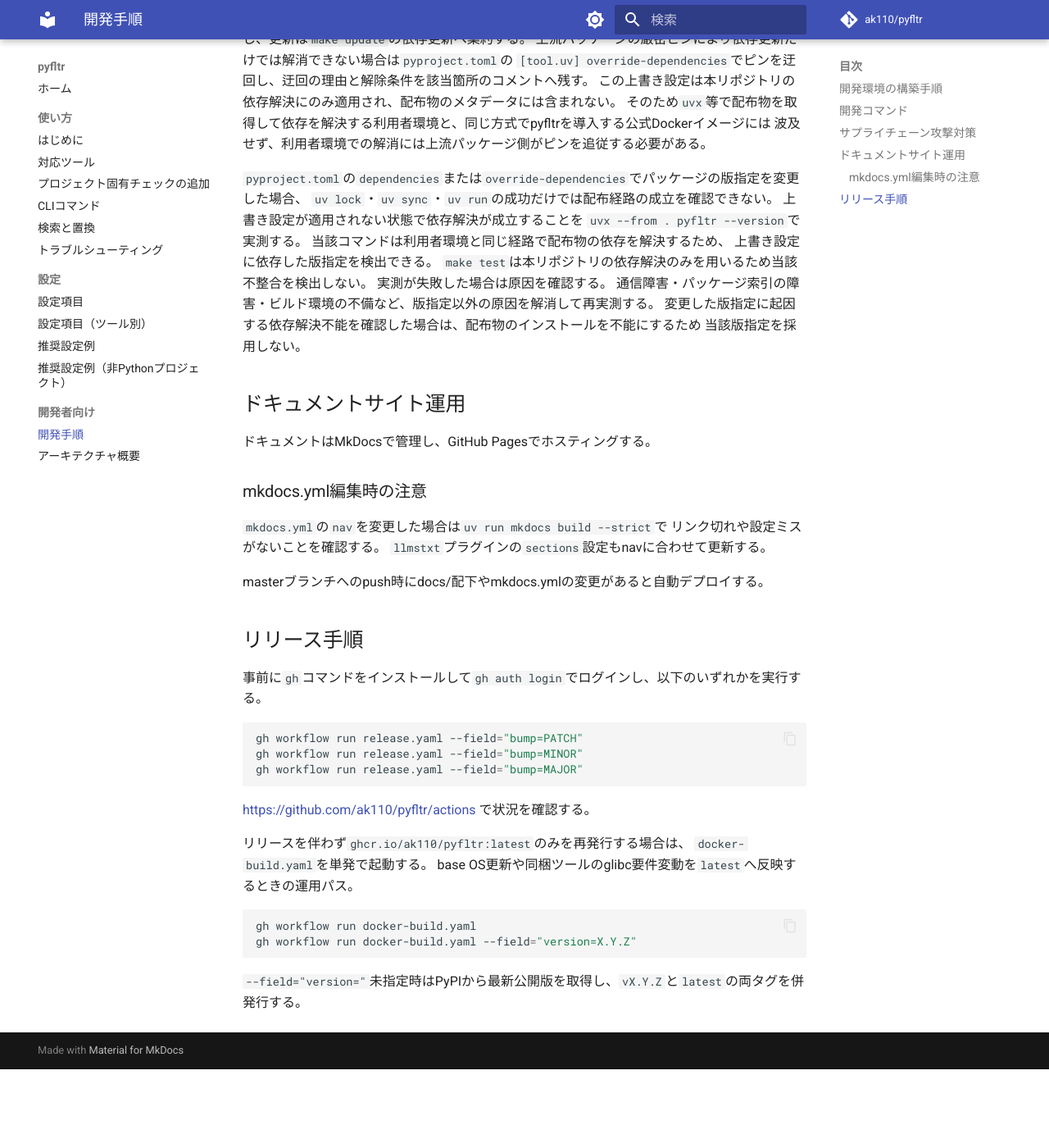
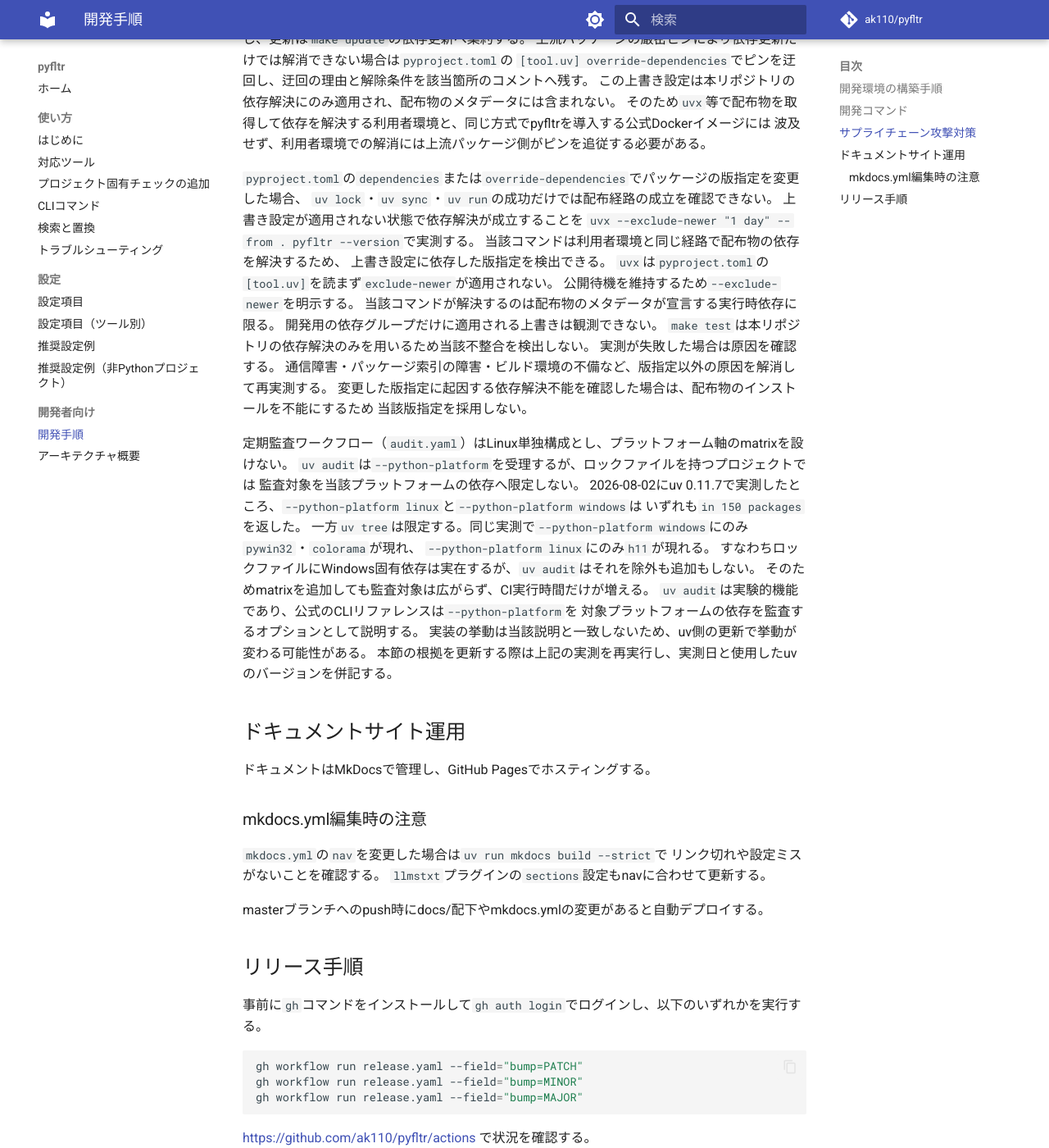
Before and after one commit to ak110/pyfltr, an MkDocs documentation site: the page built from docs/development/development.md, in a window 1280 px wide and 1400 px high, scrolled down 1123 px. Shown: the whole window at 82% size. Built offline with MkDocs 1.6.1 and Material for MkDocs 9.7.7, drawn with Linux system fonts in a browser that asks for light colours; comment, search, counter and statistics services are not loaded; before the commit the page ends 2427 px from its top, so only the background shows below that.

Commit message:
docs: 配布経路の公開待機と監査対象の根拠を追記する
`uvx`はプロジェクトの公開待機設定を読まないため、配布経路の実測コマンドへ同じ公開待機期間を明示する。実測で観測できる依存範囲も記述する。

あわせて、監査対象がプラットフォーム指定で変化しない実測結果に基づき、定期監査をLinux単独構成で維持する根拠を記録する。

再発予防: 配布経路の実測手順へ、プロジェクト設定が適用されない条件と観測範囲を併記する。
再発予防: 監査プラットフォームの選択根拠を実測値と更新条件とともに記録する。

Feedback: 20260802-133552-001
Feedback: 20260802-132823-001

Co-authored-by: Codex <noreply@openai.com>

```diff
--- a/docs/development/development.md
+++ b/docs/development/development.md
@@ -40,14 +40,32 @@ Dependabotによる自動修正PRの作成は無効とし、更新は`make updat
 `pyproject.toml`の`dependencies`または`override-dependencies`でパッケージの版指定を変更した場合、
 `uv lock`・`uv sync`・`uv run`の成功だけでは配布経路の成立を確認できない。
 上書き設定が適用されない状態で依存解決が成立することを
-`uvx --from . pyfltr --version`で実測する。
+`uvx --exclude-newer "1 day" --from . pyfltr --version`で実測する。
 当該コマンドは利用者環境と同じ経路で配布物の依存を解決するため、
 上書き設定に依存した版指定を検出できる。
+`uvx`は`pyproject.toml`の`[tool.uv]`を読まず`exclude-newer`が適用されない。
+公開待機を維持するため`--exclude-newer`を明示する。
+当該コマンドが解決するのは配布物のメタデータが宣言する実行時依存に限る。
+開発用の依存グループだけに適用される上書きは観測できない。
 `make test`は本リポジトリの依存解決のみを用いるため当該不整合を検出しない。
 実測が失敗した場合は原因を確認する。
 通信障害・パッケージ索引の障害・ビルド環境の不備など、版指定以外の原因を解消して再実測する。
 変更した版指定に起因する依存解決不能を確認した場合は、配布物のインストールを不能にするため
 当該版指定を採用しない。
+
+定期監査ワークフロー（`audit.yaml`）はLinux単独構成とし、プラットフォーム軸のmatrixを設けない。
+`uv audit`は`--python-platform`を受理するが、ロックファイルを持つプロジェクトでは
+監査対象を当該プラットフォームの依存へ限定しない。
+2026-08-02にuv 0.11.7で実測したところ、`--python-platform linux`と`--python-platform windows`は
+いずれも`in 150 packages`を返した。
+一方`uv tree`は限定する。同じ実測で`--python-platform windows`にのみ`pywin32`・`colorama`が現れ、
+`--python-platform linux`にのみ`h11`が現れる。
+すなわちロックファイルにWindows固有依存は実在するが、`uv audit`はそれを除外も追加もしない。
+そのためmatrixを追加しても監査対象は広がらず、CI実行時間だけが増える。
+`uv audit`は実験的機能であり、公式のCLIリファレンスは`--python-platform`を
+対象プラットフォームの依存を監査するオプションとして説明する。
+実装の挙動は当該説明と一致しないため、uv側の更新で挙動が変わる可能性がある。
+本節の根拠を更新する際は上記の実測を再実行し、実測日と使用したuvのバージョンを併記する。
 
 ## ドキュメントサイト運用
 
```
